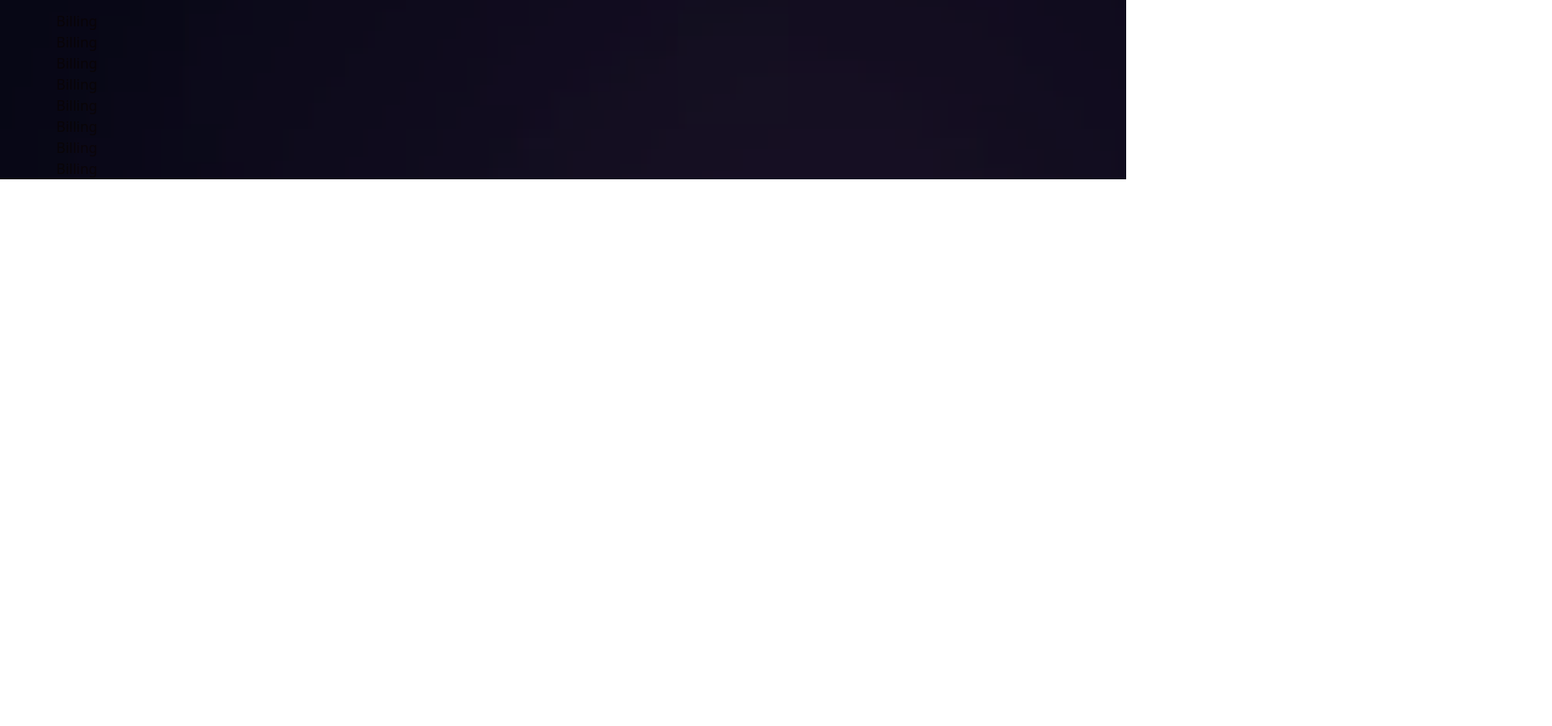
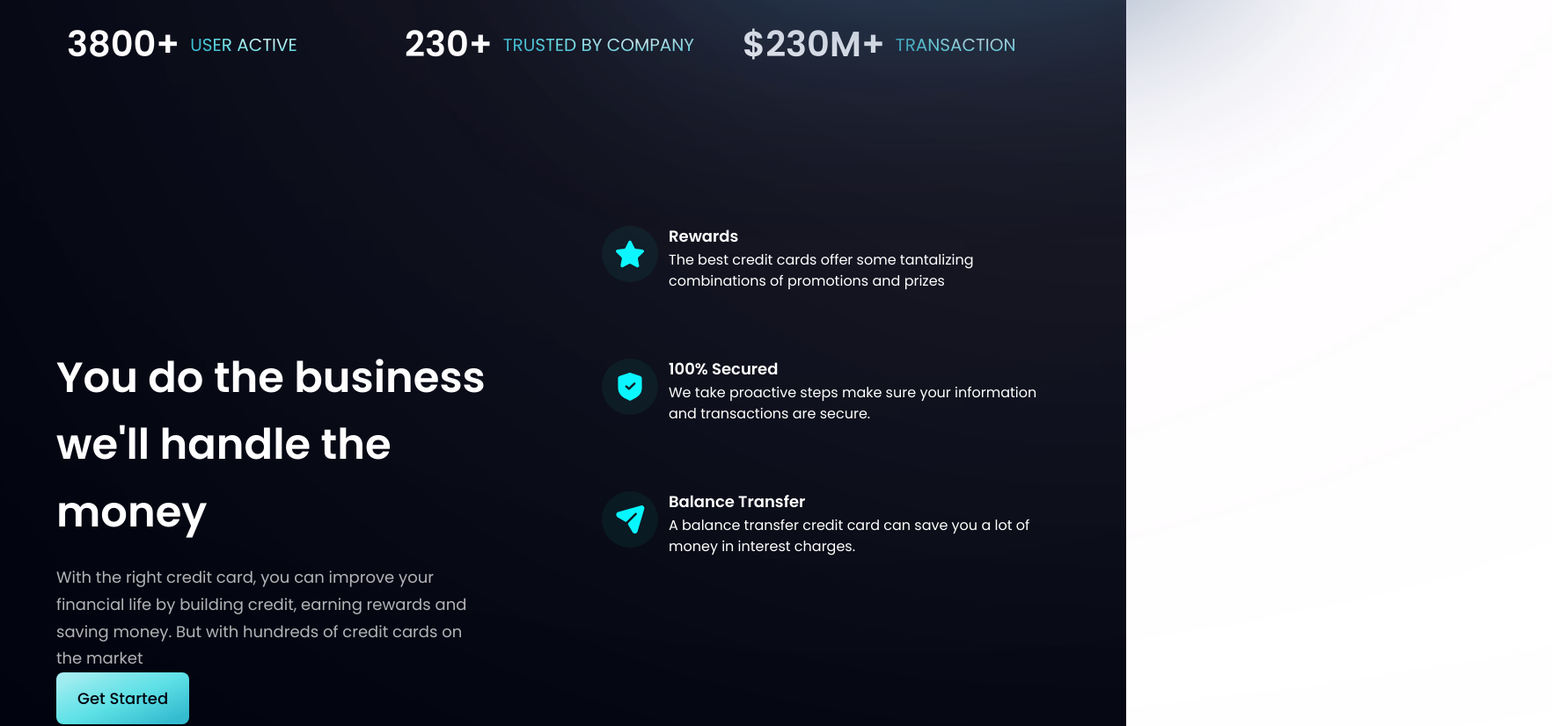
Before and after one commit to Nitin011001/React_Vite_App, a React (Vite) app: page / in a window 1280 px wide. Shown: the part 740-1566 px from the top of the page at 88% size, 1764 px wide, since content can reach past the window. Before the commit the page ends 944 px from the top, so only its background shows below. Built offline with nearby package versions, Linux system fonts and the light colour scheme.

Commit message:
Business and Button page added

```diff
--- a/src/components/Business.jsx
+++ b/src/components/Business.jsx
@@ -1,7 +1,43 @@
-import React from "react";
-const Business=()=>{
-    return (
-        <div>Billing</div>
-    )
-}
-export default Business
+import { features } from '../constants';
+import styles, { layout } from '../style';
+import Button from './Button';
+const FeatureCard = ({ icon, title, content, index }) => (
+  <div
+    className={`flex flex-row p-6 rounded-[20px] ${
+      index !== features.length - 1 ? 'mb-6' : 'mb-80'
+    } feature-card`}
+  >
+    <div
+      className={`w-[64px] h-[64px] rounded-full ${styles.flexCenter} bg-dimBlue`}
+    >
+      <img src={icon} alt="ico n" srcset="" />
+    </div>
+    <div  className="flex flex-1 flex-col ml-3">
+    <h4 className="font-poppins font-semibold text-white text-[18px] leading-[23px] mb-1">{title}</h4>
+    <p className="font-poppins font-normal text-white text-[16px] leading-[24px] mb-1">{content}</p>
+    </div>
+  </div>
+);
+const Business = () => (
+  <section id="features" className={layout.section}>
+    <div className={layout.sectionInfo}>
+      <h2 className={styles.heading2}>
+        You do the business <br className="sm:block hidden" /> we'll handle the
+        money
+      </h2>
+      <p className={`${styles.paragraph} max-w-[470px] mt-5`}>
+        With the right credit card, you can improve your financial life by
+        building credit, earning rewards and saving money. But with hundreds of
+        credit cards on the market
+      </p>
+      <Button styles="mt-10" />
+    </div>
+    <div className={`${layout.sectionImg} flex-col`}>
+      {features.map((feature, index) => (
+        <FeatureCard key={feature.id} {...feature} index={index} />
+      ))}
+    </div>
+  </section>
+);
+
+export default Business;
--- a/src/components/Button.jsx
+++ b/src/components/Button.jsx
@@ -1,7 +1,7 @@
 import React from "react";
-const Button=()=>{
+const Button=({styles})=>{
     return (
-        <div>Billing</div>
+        <button type="button" className={`py-4 px-6 bg-blue-gradient font-poppins font-medium text-[18px] rounded-lg text-primary outline-none`}>Get Started</button>
     )
 }
 export default Button
--- a/src/components/Hero.jsx
+++ b/src/components/Hero.jsx
@@ -33,11 +33,14 @@
         fees
       </p>
     </div>
-    <div>
+    <div className={`flex-1 flex${styles.flexCenter}`}>
         <img src={robot} alt="billings" className='w-[100%] h-[100%] relative z-[5]' />
-        <div className='avsolute z-[0] w-[40%] h-[35%] top-0 pink__gradient' />
-        <div className='avsolute z-[0] w-[80%] h-[80%] top-0 pink__gradient' />
-        <div className='avsolute z-[0] w-[40%] h-[35%] top-0 pink__gradient' />
+        <div className='absolute z-[0] w-[40%] h-[35%] top-0 pink__gradient' />
+        <div className='absolute z-[1] w-[80%] h-[80%] white__gradient bottom-40 rounded-full' />
+        <div className='absolute z-[0] w-[50%] h-[50%] bottom-20 blue__gradient' />
+    </div>
+    <div className={`ss:hidden ${styles.flexCenter}`}>
+
     </div>
   </section>
 );
--- a/src/components/Stats.jsx
+++ b/src/components/Stats.jsx
@@ -1,7 +1,16 @@
-import React from "react";
-const Stats=()=>{
-    return (
-        <div>Billing</div>
-    )
-}
-export default Stats
+import { stats } from '../constants';
+import styles from '../style';
+const Stats = () => (
+  <section className={`${styles.flexCenter} flex-row flex-wrap sm:mb-20 mb-6`}>
+    {stats.map((stat) => (
+      <div key={stat.id} className={`flex-1 flex justify-start items-center flex-row m-3`}>
+        <h4 className="font-poppins font-semibold xs:text-[40px] text-[30px] xs:leading-[53px] leading-[43px] leading[43px] text-white">
+          {stat.value}
+        </h4>
+        <p className="font-poppins font-normal xs:text-[20px] text-[15px] xs:leading-[26px] leading-[43px] leading[21px] text-gradient uppercase ml-3">{stat.title}</p>
+      </div>
+    ))}
+  </section>
+);
+
+export default Stats;
```
